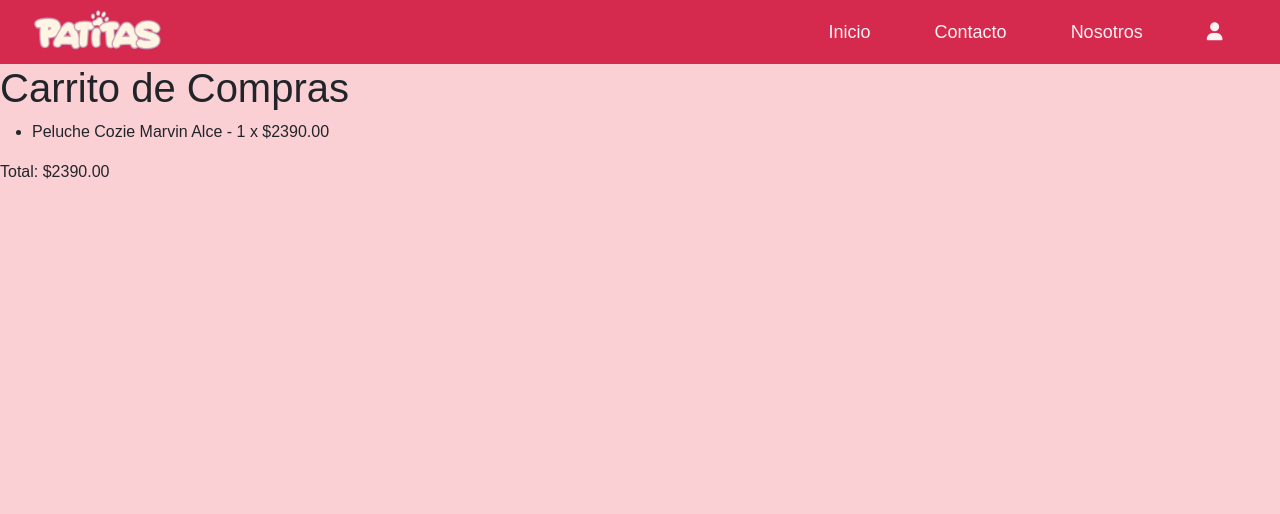
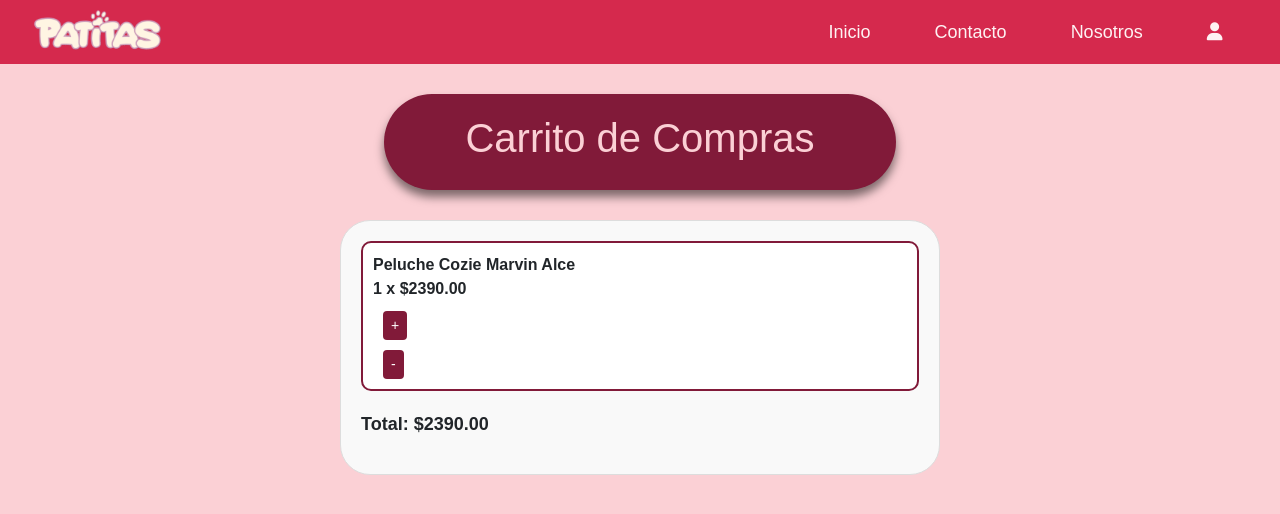
Before and after one commit to iosiWuaja/ET_SantanaAndrea_HenriquezJoselyn_001D, a Django app: page /patitas/carrito/ in a window 1280 px wide. Shown: the top 514 px of the page. Run offline with Django 5.2, Linux system fonts and the light colour scheme; a user stored in the database is signed in; data comes from the database, SQL or seed files in the repository; both versions use the stored data as it was after the commit; some libraries are stand-ins or nearby versions; some web fonts are replaced.

Commit message:
carrito listo
finalmente...

```diff
--- a/TiendaPatitas/settings.py
+++ b/TiendaPatitas/settings.py
@@ -119,11 +119,10 @@ USE_TZ = True
 # Static files (CSS, JavaScript, Images)
 # https://docs.djangoproject.com/en/5.0/howto/static-files/
 
-STATIC_URL = 'static/'
+STATIC_URL = '/static/'
 
 STATICFILES_DIRS = [
-    BASE_DIR / "static",
-    "patitas/templates/static/",
+    os.path.join(BASE_DIR, 'static'),
 ]
 
 # Media files (uploads)
--- a/patitas/static/css/style.css
+++ b/patitas/static/css/style.css
@@ -959,91 +959,50 @@ CONTACTO
 }
 
 /*CARRITO */
-.box-element{
-	box-shadow:hsl(0, 0%, 80%) 0 0 16px;
-	background-color: #fff;
-	border-radius: 4px;
-	padding: 10px;
+.carrito-container {
+    max-width: 600px;
+    margin: 0 auto;
+    padding: 20px;
+    background-color: #f9f9f9;
+    border: 1px solid #ddd;
+    border-radius: 30px;
 }
 
-.thumbnail{
-	width: 100%;
-	height: 200px;
-	-webkit-box-shadow: -1px -3px 5px -2px rgba(214,214,214,1);
-    -moz-box-shadow: -1px -3px 5px -2px rgba(214,214,214,1);
-    box-shadow: -1px -3px 5px -2px rgba(214,214,214,1);
+.carrito-title {
+    font-size: 24px;
+    margin-bottom: 10px;
 }
 
-.product{
-	border-radius: 0 0 4px 4px;
+.carrito-list {
+    list-style-type: none;
+    padding: 0;
 }
 
-.bg-dark{
-	background-color: #4f868c!important;
+.carrito-item {
+    margin-bottom: 10px;
+    padding: 10px;
+    background-color: #fff;
+    border: 2px solid #811a39;
+    border-radius: 10px;
 }
 
-#cart-icon{
-	width:25px;
-	display: inline-block;
-	margin-left: 15px;
+.carrito-item .producto-info {
+    font-weight: bold;
 }
 
-#cart-total{
-	display: block;
-	text-align: center;
-	color:#fff;
-	background-color: red;
-	width: 20px;
-	height: 25px;
-	border-radius: 50%;
-	font-size: 14px;
+.carrito-item .btn {
+    margin-left: 10px;
+    background-color: #811a39;
+    border: 0;
+    margin-top: 10px;
 }
 
-.col-lg-4, .col-lg-6, .col-lg-8, .col-lg-12{
-	margin-top: 10px;
+.carrito-item .btn:hover{
+    background-color: #d5294d;
 }
 
-.btn{
-	border-radius: 0;
+.carrito-total {
+    margin-top: 20px;
+    font-size: 18px;
+    font-weight: bold;
 }
-
-.row-image{
-	width: 100px;
-}
-
-.form-field{
-	width:250px;
-	display: inline-block;
-	padding: 5px;
-}
-
-.cart-row{
-	display: flex;
-    align-items: flex-stretch;
-    padding-bottom: 10px;
-    margin-bottom: 10px;
-    border-bottom: 1px solid #ececec;
-
-}
-
-.quantity{
-	display: inline-block;
-	font-weight: 700;
-	padding-right:10px;
-}
-
-.chg-quantity{
-	width: 12px;
-	cursor: pointer;
-	display: block;
-	margin-top: 5px;
-	transition:.1s;
-}
-
-.chg-quantity:hover{
-	opacity: .6;
-}
-
-.hidden{
-	display: none!important;
-}
--- a/patitas/templates/patitas/carrito.html
+++ b/patitas/templates/patitas/carrito.html
@@ -35,17 +35,38 @@
     </div>
 
     <!-- Contenido del carrito -->
+    <div class="titulos-pag">
         <h1>Carrito de Compras</h1>
+    </div>
+
+    <div class="carrito-container">
         {% if carrito_items %}
-        <ul>
+            <ul class="carrito-list">
                 {% for item in carrito_items %}
-                <li>{{ item.producto.nombre_prod }} - {{ item.cantidad }} x ${{ item.producto.precio }}</li>
+                    <li class="carrito-item">
+                        <span class="producto-info">
+                            {{ item.producto.nombre_prod }} <br> {{ item.cantidad }} x ${{ item.producto.precio }}
+                        </span>
+                        <form action="{% url 'update_cart' %}" method="post">
+                            {% csrf_token %}
+                            <input type="hidden" name="producto_id" value="{{ item.producto.id }}">
+                            <input type="hidden" name="cantidad" value="{{ item.cantidad|add:1 }}">
+                            <button type="submit" class="btn btn-sm btn-success">+</button>
+                        </form>
+                        <form action="{% url 'update_cart' %}" method="post">
+                            {% csrf_token %}
+                            <input type="hidden" name="producto_id" value="{{ item.producto.id }}">
+                            <input type="hidden" name="cantidad" value="{{ item.cantidad|add:-1 }}">
+                            <button type="submit" class="btn btn-sm btn-danger">-</button>
+                        </form>
+                    </li>
                 {% endfor %}
             </ul>
-        <p>Total: ${{ total }}</p>
+            <p class="carrito-total">Total: ${{ total }}</p>
         {% else %}
             <p>Tu carrito está vacío.</p>
         {% endif %}
+    </div>
 
     <script src="https://code.jquery.com/jquery-3.6.0.min.js"></script>
     <script src="{% static 'js/script.js' %}"></script>
--- a/patitas/urls.py
+++ b/patitas/urls.py
@@ -11,6 +11,7 @@ urlpatterns = [
 
     path('carrito/', views.ver_carrito, name='carrito'),
     path('agregar/<int:producto_id>/', views.agregar_al_carrito, name='agregar_al_carrito'),
+    path('update_cart/', views.update_cart, name='update_cart'),
 
     path('checkout', views.checkout, name='checkout'),
 
--- a/patitas/views.py
+++ b/patitas/views.py
@@ -159,3 +159,20 @@ def ver_carrito(request):
     carrito_items = Carrito.objects.filter(usuario=request.user)
     total = sum(item.producto.precio * item.cantidad for item in carrito_items)
     return render(request, 'patitas/carrito.html', {'carrito_items': carrito_items, 'total': total})
+
+def update_cart(request):
+    if request.method == "POST":
+        producto_id = request.POST.get('producto_id')
+        cantidad = int(request.POST.get('cantidad'))
+        producto = Producto.objects.get(id=producto_id)
+        carrito_item = Carrito.objects.get(usuario=request.user, producto=producto)
+
+        if cantidad > 0:
+            carrito_item.cantidad = cantidad
+            carrito_item.save()
+        else:
+            carrito_item.delete()
+        return redirect('carrito')
+
+    else:
+        return redirect('index')
```
Also changed, not shown: db.sqlite3. Lines whose indentation alone changed are shown as unchanged.
